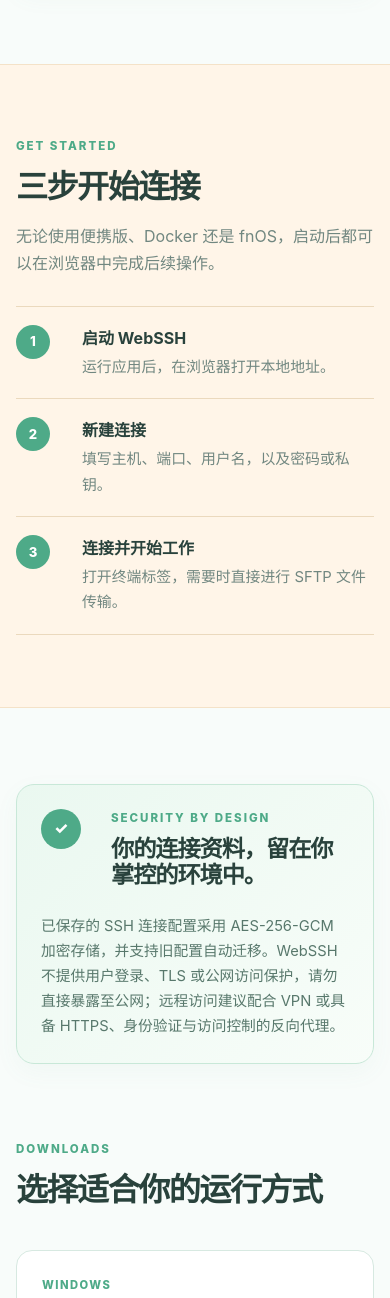
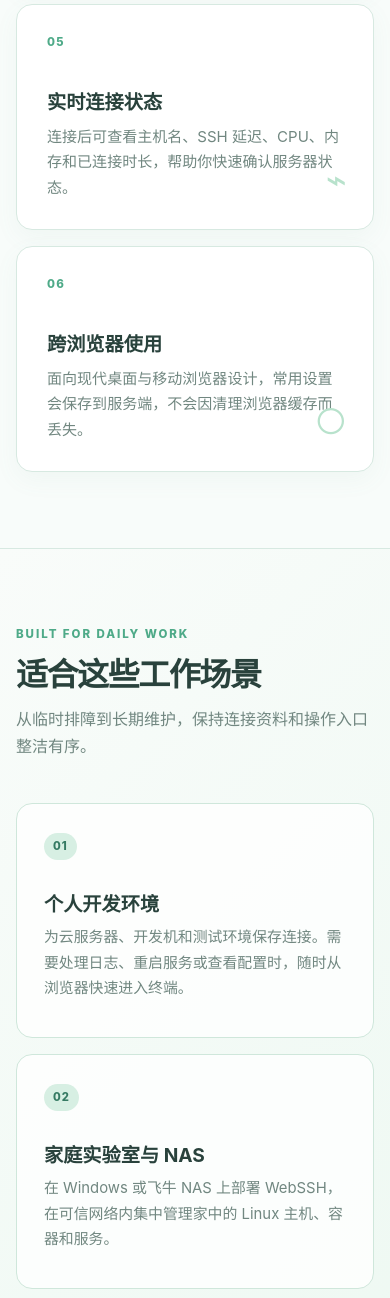
Before and after one commit to yingxin20000303/pig, a plain HTML site: page site/index.html in a window 390 px wide. Shown: the part 2628-3926 px from the top of the page. Drawn offline with Linux system fonts and the light colour scheme; files whose address does not match are found by name.

Commit message:
site: expand product details

```diff
--- a/site/assets/site.css
+++ b/site/assets/site.css
@@ -84,6 +84,13 @@ h3 { margin: 0; font-size: 1.2rem; }
 .section-heading > p:not(.eyebrow) { margin: 0; color: var(--muted); }
 .feature-grid { display: grid; grid-template-columns: repeat(2, 1fr); gap: 16px; }
 .feature-card { position: relative; min-height: 240px; padding: 28px 30px; border: 1px solid var(--line); border-radius: 16px; background: var(--white); box-shadow: 0 8px 24px rgba(103, 154, 130, .06); transition: transform .18s ease, box-shadow .18s ease; }
+
+.scenarios { padding: 98px 0; background: linear-gradient(135deg, #f9fcfa, #ecf8f1); border-top: 1px solid var(--line); border-bottom: 1px solid var(--line); }
+.scenario-grid { display: grid; grid-template-columns: repeat(3, 1fr); gap: 16px; }
+.scenario-grid article { min-height: 235px; padding: 27px; border: 1px solid #cfe7db; border-radius: 16px; background: rgba(255, 255, 255, .8); }
+.scenario-grid span { display: inline-flex; margin-bottom: 34px; padding: 4px 9px; border-radius: 999px; background: var(--mint-strong); color: var(--green-dark); font-size: .7rem; font-weight: 800; letter-spacing: .1em; }
+.scenario-grid h3 { margin-bottom: 10px; }
+.scenario-grid p { margin: 0; color: var(--muted); font-size: .93rem; }
 .feature-card:hover { transform: translateY(-3px); box-shadow: var(--shadow); }
 .feature-index { margin-bottom: 40px; color: var(--green); font-size: .72rem; font-weight: 800; letter-spacing: .12em; }
 .feature-card h3 { margin-bottom: 10px; }
@@ -107,6 +114,7 @@ h3 { margin: 0; font-size: 1.2rem; }
 .security > p { margin: 0; color: #58786c; font-size: .92rem; }
 
 .downloads { padding-bottom: 110px; }
+.download-note { max-width: 760px; margin: -22px 0 30px; padding: 13px 16px; border: 1px solid #f0dfc6; border-radius: 10px; background: #fff9f0; color: #7b6956; font-size: .9rem; }
 .download-grid { display: grid; grid-template-columns: repeat(3, 1fr); gap: 16px; }
 .download-card { min-height: 230px; display: flex; flex-direction: column; padding: 25px; border: 1px solid var(--line); border-radius: 16px; background: var(--white); text-decoration: none; transition: border-color .18s ease, box-shadow .18s ease, transform .18s ease; }
 .download-card:hover { border-color: #a9d8c0; box-shadow: var(--shadow); transform: translateY(-3px); }
@@ -128,7 +136,8 @@ footer a { color: var(--muted); text-decoration: none; }
   .hero-mark { display: none; }
   .intro { margin-top: 72px; padding: 74px 0; }
   .intro-grid, .workflow-grid { grid-template-columns: 1fr; gap: 28px; }
-  .features { padding: 76px 0; }
+  .features, .scenarios { padding: 76px 0; }
+  .scenario-grid { grid-template-columns: 1fr; }
   .security { grid-template-columns: 45px 1fr; margin: 76px auto; }
   .security > p { grid-column: 1 / -1; }
   .downloads { padding-bottom: 76px; }
--- a/site/index.html
+++ b/site/index.html
@@ -18,6 +18,7 @@
       </a>
       <nav aria-label="页面导航">
         <a href="#features">功能</a>
+        <a href="#scenarios">场景</a>
         <a href="#workflow">使用方式</a>
         <a href="#downloads">下载</a>
       </nav>
@@ -93,6 +94,33 @@
           <p>深色与浅色主题、字号、字体颜色和背景图片均可按自己的习惯调整。</p>
           <span class="feature-symbol">◐</span>
         </article>
+        <article class="feature-card">
+          <div class="feature-index">05</div>
+          <h3>实时连接状态</h3>
+          <p>连接后可查看主机名、SSH 延迟、CPU、内存和已连接时长，帮助你快速确认服务器状态。</p>
+          <span class="feature-symbol">⌁</span>
+        </article>
+        <article class="feature-card">
+          <div class="feature-index">06</div>
+          <h3>跨浏览器使用</h3>
+          <p>面向现代桌面与移动浏览器设计，常用设置会保存到服务端，不会因清理浏览器缓存而丢失。</p>
+          <span class="feature-symbol">○</span>
+        </article>
+      </div>
+    </section>
+
+    <section class="scenarios" id="scenarios">
+      <div class="container">
+        <div class="section-heading">
+          <p class="eyebrow">BUILT FOR DAILY WORK</p>
+          <h2>适合这些工作场景</h2>
+          <p>从临时排障到长期维护，保持连接资料和操作入口整洁有序。</p>
+        </div>
+        <div class="scenario-grid">
+          <article><span>01</span><h3>个人开发环境</h3><p>为云服务器、开发机和测试环境保存连接。需要处理日志、重启服务或查看配置时，随时从浏览器快速进入终端。</p></article>
+          <article><span>02</span><h3>家庭实验室与 NAS</h3><p>在 Windows 或飞牛 NAS 上部署 WebSSH，在可信网络内集中管理家中的 Linux 主机、容器和服务。</p></article>
+          <article><span>03</span><h3>小型团队运维</h3><p>将应用运行在受控服务器上，通过 VPN 或反向代理让成员在既定安全边界内访问统一的 SSH 工作台。</p></article>
+        </div>
       </div>
     </section>
 
@@ -104,9 +132,9 @@
           <p>无论使用便携版、Docker 还是 fnOS，启动后都可以在浏览器中完成后续操作。</p>
         </div>
         <ol class="steps">
-          <li><span>1</span><div><strong>启动 WebSSH</strong><p>运行应用后，在浏览器打开本地地址。</p></div></li>
-          <li><span>2</span><div><strong>新建连接</strong><p>填写主机、端口、用户名，以及密码或私钥。</p></div></li>
-          <li><span>3</span><div><strong>连接并开始工作</strong><p>打开终端标签，需要时直接进行 SFTP 文件传输。</p></div></li>
+          <li><span>1</span><div><strong>启动 WebSSH</strong><p>Windows 便携版解压后双击运行；Docker 和 fnOS 按部署说明启动。随后在浏览器打开应用地址。</p></div></li>
+          <li><span>2</span><div><strong>新建并保存连接</strong><p>填写主机、端口和用户名，选择密码或 OpenSSH 私钥认证。确认可用后，可将常用服务器保存并置顶。</p></div></li>
+          <li><span>3</span><div><strong>连接并开始工作</strong><p>打开终端标签执行命令；需要传输文件时，使用顶部的上传或下载入口进行 SFTP 操作。</p></div></li>
         </ol>
       </div>
     </section>
@@ -125,6 +153,7 @@
         <p class="eyebrow">DOWNLOADS</p>
         <h2>选择适合你的运行方式</h2>
       </div>
+      <p class="download-note">Windows 便携版默认仅监听本机地址；如需局域网访问，请显式配置监听地址，并通过防火墙、访问控制或 VPN 保护服务。</p>
       <div class="download-grid">
         <a class="download-card" href="https://github.com/yingxin20000303/pig/releases/download/v0.1.3/WebSSH-0.1.3-Windows.zip">
           <span class="platform">WINDOWS</span>
```
